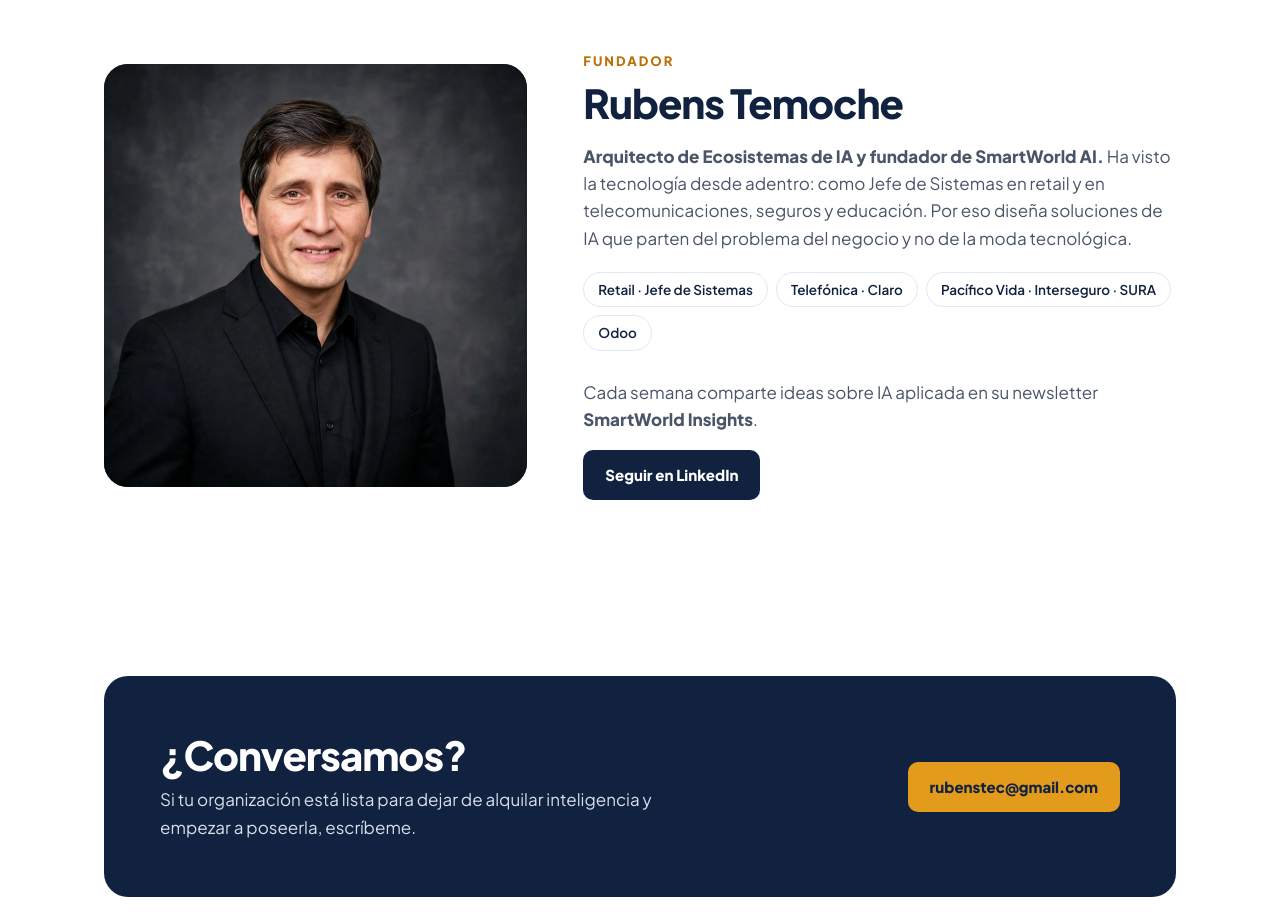
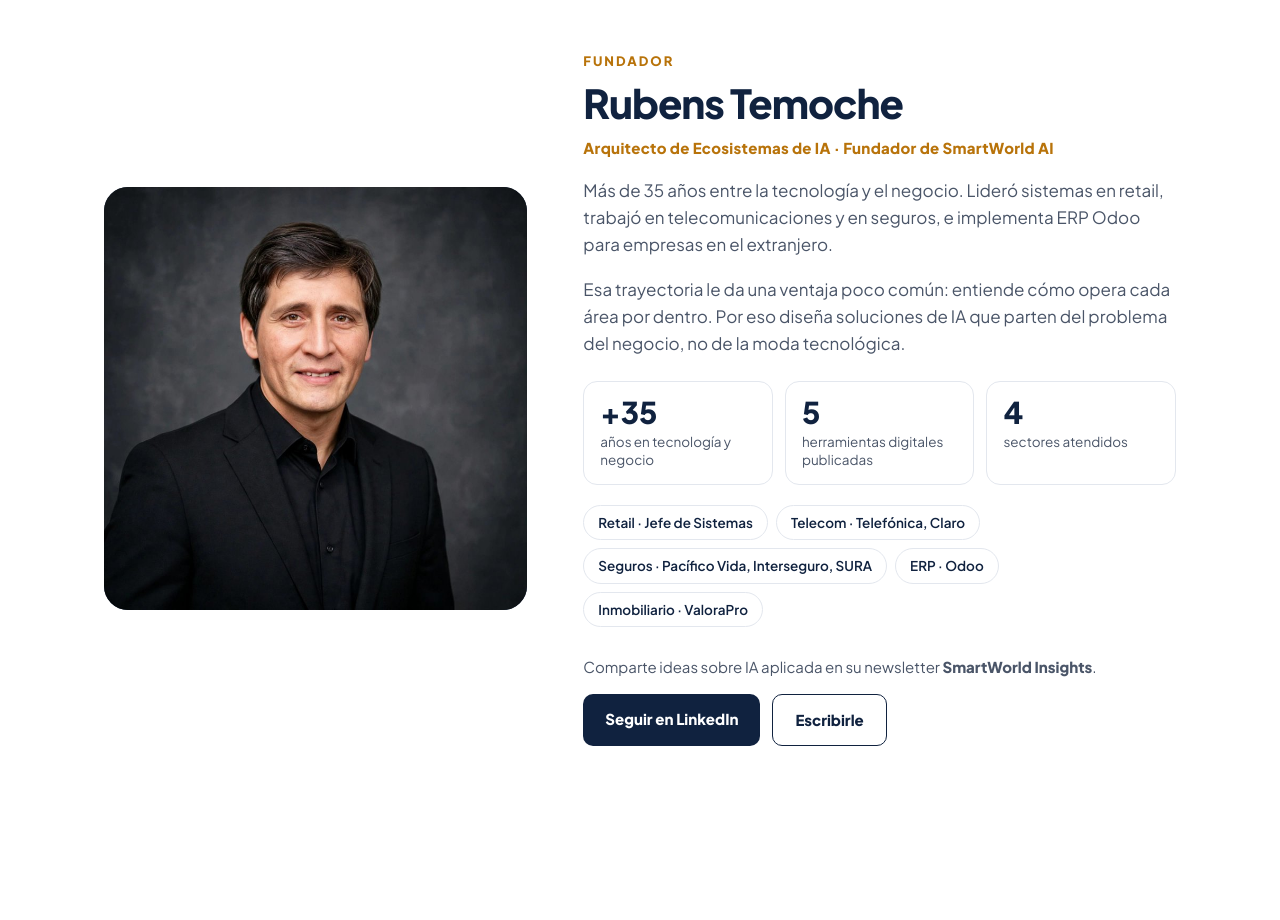
Before and after one commit to rubenstech/smartworld-ai, a plain HTML site: page index.html in a window 1280 px wide. Shown: the part 3040-3960 px from the top of the page. Drawn offline with Linux system fonts and the light colour scheme.

Commit message:
Add files via upload

```diff
--- a/index.html
+++ b/index.html
@@ -68,6 +68,13 @@ h2{font-size:clamp(28px,3.6vw,40px);letter-spacing:-1px;line-height:1.15;margin:
 .founder p{color:var(--muted);font-size:17px}
 .timeline{display:flex;flex-wrap:wrap;gap:8px;margin:20px 0 28px}
 .timeline span{font-size:13.5px;font-weight:600;border:1px solid var(--line);border-radius:999px;padding:6px 14px}
+.role{color:#B8730A !important;font-weight:700;font-size:15px !important;letter-spacing:.3px;margin:-6px 0 14px}
+.stats{display:grid;grid-template-columns:repeat(3,minmax(0,1fr));gap:12px;margin:24px 0 20px}
+.stats div{border:1px solid var(--line);border-radius:14px;padding:14px 16px;background:#fff}
+.stats b{display:block;font-size:30px;font-weight:800;color:var(--navy);line-height:1.1}
+.stats span{font-size:13.5px;color:var(--muted);line-height:1.35;display:block;margin-top:4px}
+.small{font-size:15px !important}
+.btn-outline{border:1.5px solid var(--navy);color:var(--navy)}
 .contact{background:var(--navy);color:#fff;border-radius:24px;padding:56px;display:flex;justify-content:space-between;align-items:center;gap:32px;flex-wrap:wrap}
 .contact h2{color:#fff;margin:0 0 8px}
 .contact p{margin:0;color:#D6DEEA;font-size:17px;max-width:560px}
@@ -190,15 +197,26 @@ SmartWorld <span class="ai">AI</span>
 <div>
 <div class="sec-eyebrow">Fundador</div>
 <h2>Rubens Temoche</h2>
-<p><strong>Arquitecto de Ecosistemas de IA y fundador de SmartWorld AI.</strong> Ha visto la tecnología desde adentro: como Jefe de Sistemas en retail y en telecomunicaciones, seguros y educación. Por eso diseña soluciones de IA que parten del problema del negocio y no de la moda tecnológica.</p>
+<p class="role">Arquitecto de Ecosistemas de IA · Fundador de SmartWorld AI</p>
+<p>Más de 35 años entre la tecnología y el negocio. Lideró sistemas en retail, trabajó en telecomunicaciones y en seguros, e implementa ERP Odoo para empresas en el extranjero.</p>
+<p>Esa trayectoria le da una ventaja poco común: entiende cómo opera cada área por dentro. Por eso diseña soluciones de IA que parten del problema del negocio, no de la moda tecnológica.</p>
+<div class="stats">
+<div><b>+35</b><span>años en tecnología y negocio</span></div>
+<div><b>5</b><span>herramientas digitales publicadas</span></div>
+<div><b>4</b><span>sectores atendidos</span></div>
+</div>
 <div class="timeline">
 <span>Retail · Jefe de Sistemas</span>
-<span>Telefónica · Claro</span>
-<span>Pacífico Vida · Interseguro · SURA</span>
-<span>Odoo</span>
+<span>Telecom · Telefónica, Claro</span>
+<span>Seguros · Pacífico Vida, Interseguro, SURA</span>
+<span>ERP · Odoo</span>
+<span>Inmobiliario · ValoraPro</span>
 </div>
-<p>Cada semana comparte ideas sobre IA aplicada en su newsletter <strong>SmartWorld Insights</strong>.</p>
+<p class="small">Comparte ideas sobre IA aplicada en su newsletter <strong>SmartWorld Insights</strong>.</p>
+<div class="cta">
 <a class="btn btn-navy" href="https://www.linkedin.com/in/rubenstemoche/" target="_blank" rel="noopener">Seguir en LinkedIn</a>
+<a class="btn btn-outline" href="mailto:rubenstec@gmail.com?subject=Consulta%20SmartWorld%20AI">Escribirle</a>
+</div>
 </div>
 </div>
 </section>
```
